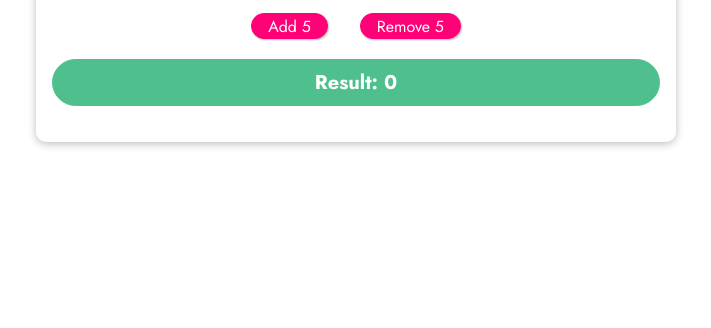
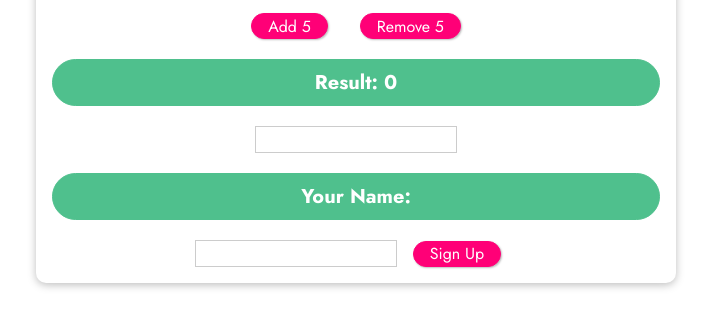
Before and after one commit to arielmagbanua/vue-examples, a plain HTML site: page events/index.html in a window 1280 px wide. Shown: the part 286-614 px from the top of the page, without its empty margins (284-995 px from the left). Drawn offline with nearby package versions, Linux system fonts and the light colour scheme.

Commit message:
event modifiers.

```diff
--- a/events/app.js
+++ b/events/app.js
@@ -2,9 +2,21 @@ const app = Vue.createApp({
   data() {
     return {
       counter: 0,
+      name: '',
+      confirmedName: ''
     };
   },
   methods: {
+    confirmName() {
+      this.confirmedName = this.name;
+    },
+    submitForm(event) {
+      event.preventDefault();
+      console.log('submitted');
+    },
+    setName(event) {
+      this.name = event.target.value;
+    },
     add(num) {
       this.counter = this.counter + num;
     },
--- a/events/index.html
+++ b/events/index.html
@@ -21,6 +21,12 @@
       <button v-on:click="add(5)">Add 5</button>
       <button v-on:click="reduce(5)">Remove 5</button>
       <p>Result: {{ counter }}</p>
+      <input type="text" v-on:input="setName" v-on:keyup.enter="confirmName">
+      <p>Your Name: {{ name }}</p>
+      <form v-on:submit.prevent="submitForm">
+        <input type="text">
+        <button>Sign Up</button>
+      </form>
     </section>
   </body>
 </html>
```
